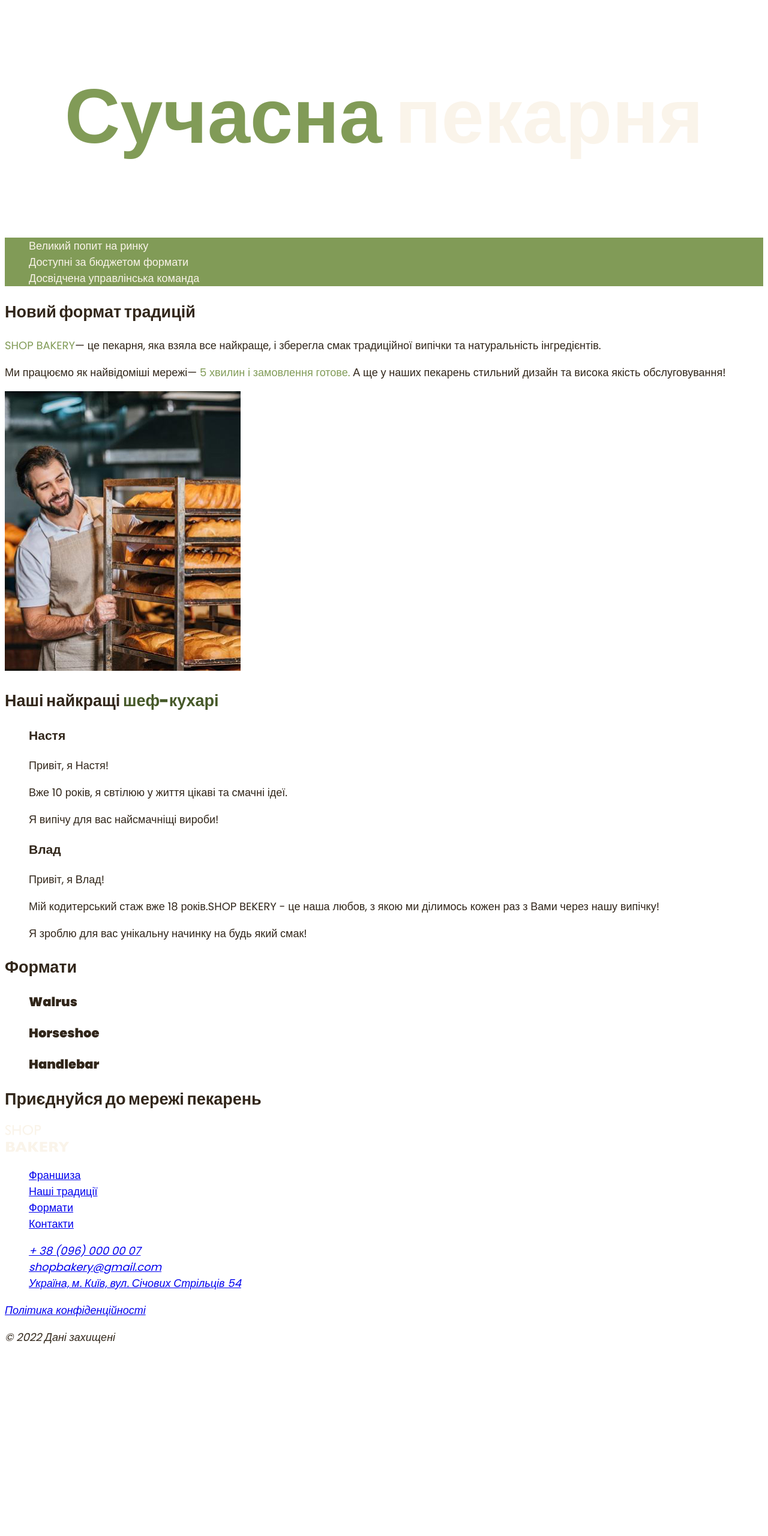
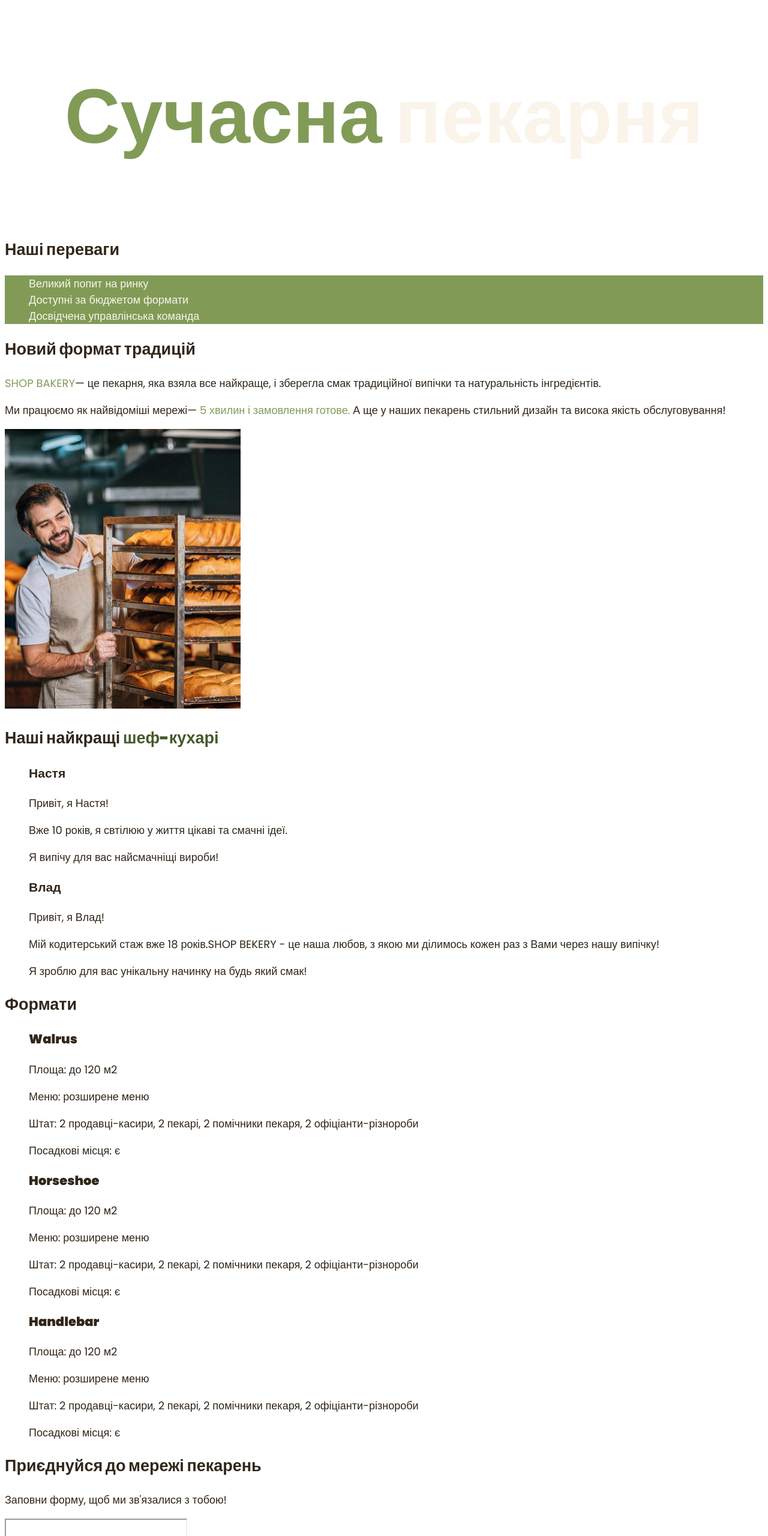
Before and after one commit to bassalex/lessons-10, a plain HTML site: page index.html in a window 1280 px wide. Shown: the part 240-2800 px from the top of the page at 60% size. Before the commit the page ends 2500 px from the top, so only its background shows below. Drawn offline with Linux system fonts and the light colour scheme; grey boxes are pictures that could not be loaded.

Commit message:
Add files via upload

```diff
--- a/index.html
+++ b/index.html
@@ -15,6 +15,7 @@
 </head>
 <body>
  <header>
+    <div class="container">
      <nav>
         <a href="./">
             <img src="./images/logo.svg" alt="логотип Сучасної пекарні">
@@ -27,19 +28,25 @@
         </ul>
      </nav>
          <button class="header_button button menu-btn-open" type="button">Замовити зв'язок</button>
+    </div>
         </header>
 <main>
-    <section>
+    <section class="hero-section">
+        <div class="container">
        <h1 class="hero-title"><span class="accent">Сучасна</span>  пекарня</h1>
+        </div>
     </section>
-    <section id="traditions-section">
+    <div class="container">
+           <h2 class="visually-hidden">Наші переваги</h2>
     <ul class="advantages-list">
-            <li>Великий попит на ринку</li>
-            <li>Доступні за бюджетом формати</li>
-            <li>Досвідчена управлінська команда</li>
+            <li class="advantages-item">Великий попит на ринку</li>
+            <li class="advantages-item">Доступні за бюджетом формати</li>
+            <li class="advantages-item">Досвідчена управлінська команда</li>
+    </div>
         </ul>
-        <h2 class="section-title">Новий формат традицій</h2>
-        <section id="formats-sections">
+        <section class="traditions-section section" id="traditions-section"></section>
+        <div class="container">
+        <h2 class="traditions-title section-title">Новий формат традицій</h2>
         <p class="traditions-text">
             <span class="brand uppercase">shop bakery</span>— це пекарня, яка взяла все найкраще,
             і зберегла смак традиційної випічки та натуральність інгредієнтів.
@@ -50,69 +57,107 @@
             А ще у наших пекарень стильний дизайн
             та висока якість обслуговування!
         </P>
-        <img src="./images/baker-men.jpg" alt="Чоловік пекар дивиться на батони">
-            <h2 class="section-title">
-                Наші найкращі<span class="accent"> шеф-кухарі</h2>
-            </span>
+        <img src="./images/baker-men.jpg"
+        alt="Чоловік пекар дивиться на батони з посмішкою"/>
+        </div>
         </section>
-            <section id="chefs-section">
-            </section>
-                    <article>
+        <section class="section" id="chefs-section">
+            <div class="container">
+            <h2 class="chefs-section section-title">
+                Наші найкращі<span class="accent"> шеф-кухарі</span>
+                </h2>
                 <ul>
                   <li>
                     <article>
-            <h3>Настя</h3>
+                    <h3 class="chef-title">Настя</h3>
             <P>Привіт, я Настя!</P>
             <P>Вже 10 років, я свтілюю
             у життя цікаві та смачні ідеї.</P>
             <P>Я випічу для вас
             найсмачніщі вироби!</P>
         </article>
-            </li>
-
-            <li>
       <article>
-            <h3>Влад</h3>
+            <h3 class="chef-title">Влад</h3>
             <p>Привіт, я Влад!</p>
             <p>Мій кодитерський стаж вже 18 років.SHOP BEKERY - це наша любов, з якою ми ділимось кожен раз з Вами через нашу
             випічку!</p>
             <p>Я зроблю для вас унікальну начинку на будь який смак!</p>
+            </div>
+        </article>
         </li>
         </ul>
-        </article>
+        </div>
     </section>
-        <h2 class="section-title">Формати</h2>
+    <section class="section" id="formats-section">
+    </section>
+    <div class="container">
+        <h2 class="formats-title section-title">Формати</h2>
     <section>
         <ul>
             <li>
         <article>
-            <h3>Walrus</h3>
+            <h3 class="format-card__title" lang="en">Walrus</h3>
+            <div class="format-card__text">
+               <p>Площа: до 120 м2</p>
+               <p>Меню: розширене меню</p>
+               <p>
+               Штат: 2 продавці-касири, 2 пекарі, 2 помічники пекаря, 2
+              офіціанти-різнороби
+              </p>
+              <p>Посадкові місця: є</p>
+            </div>
         </article>
         </li>
         <li>
         <article>
-            <h3>Horseshoe</h3>
+            <h3 class="format-card__title" lang="en">Horseshoe</h3>
+            <div class="format-card__text">
+                <p>Площа: до 120 м2</p>
+                <p>Меню: розширене меню</p>
+                <p>
+                    Штат: 2 продавці-касири, 2 пекарі, 2 помічники пекаря, 2
+                    офіціанти-різнороби
+                </p>
+                <p>Посадкові місця: є</p>
+            </div>
         </article>
         </li>
         <li>
         <article>
-            <h3>Handlebar</h3>
+            <h3 class="format-card__title" lang="en">Handlebar</h3>
+            <div class="format-card__text">
+            <p>Площа: до 120 м2</p>
+            <p>Меню: розширене меню</p>
+            <p>
+                Штат: 2 продавці-касири, 2 пекарі, 2 помічники пекаря, 2
+                офіціанти-різнороби
+            </p>
+            <p>Посадкові місця: є</p>
+            </div>
         </article>
         </li>
         </ul>
     </section>
-    <section>
+    <section class="contact-title section" id="contact-section">
+        <div class="container">
         <h2 class="section-title">Приєднуйся до мережі пекарень</h2>
+        <p>Заповни форму, щоб ми зв'язалися з тобою!</p>
+        <iframe
+            class="contact-section__map"src="https://www.google.com/maps/embed?pb=!1m18!1m12!1m3!1d2540.1638708344112!2d30.48904481563916!3d50.456673094797736!2m3!1f0!2f0!3f0!3m2!1i1024!2i768!4f13.1!3m3!1m2!1s0x40d4ce637bfe1717%3A0x5370c2254ad1b952!2z0YPQuy4g0KHQtdGH0LXQstGL0YUg0KHRgtGA0LXQu9GM0YbQvtCyLCA1NCwg0JrQuNC10LIsIDAyMDAw!5e0!3m2!1sru!2sua!4v1676051015463!5m2!1sru!2sua"
+            allowfullscreen="" loading="lazy" referrerpolicy="no-referrer-when-downgrade">
+        </iframe>
+        </div>
     </section>
 </main>
 <footer>
+    <div class="container">
 <nav>
     <a href="#">
         <img src="./images/logo.svg" alt="логотип Сучасної пекарні">
     </a>
     <ul>
-        <li><a href="#">Франшиза</a></li>
         <li><a href="#">Наші традиції</a></li>
+        <li><a href="#">Шеф-кухарі</a></li>
         <li><a href="#">Формати</a></li>
         <li><a href="#">Контакти</a></li>
     </ul>
@@ -134,6 +179,7 @@
         <a href="#"target="_blank">Політика конфіденційності</a>
         <p>© 2022 Дані захищені</p>
 </address>
+    </div>
 </footer>
 </body>
 </html>
```
Lines whose indentation alone changed are shown as unchanged.
